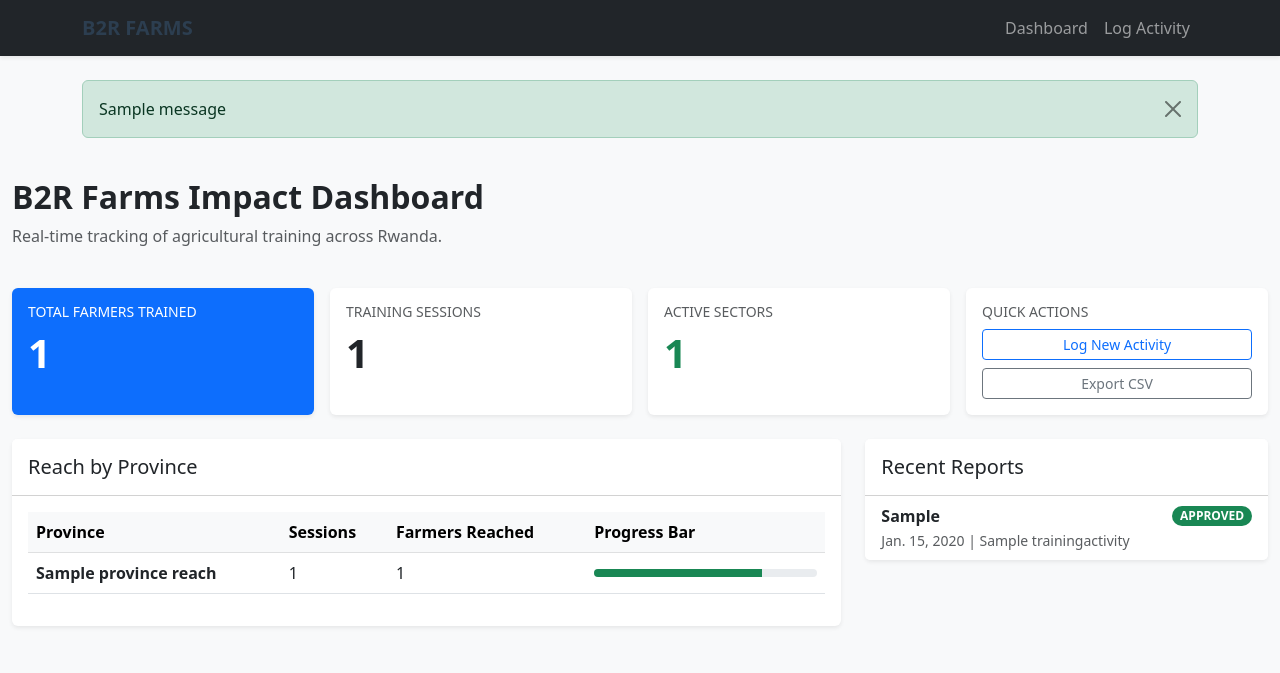
After one commit to AnastaseNtez/b2r-fellowship-management-system, a Django app: template bridge2Rwanda_fellowship_management_system/templates/dashboard.html in a window 1280 px wide. The commit adds this page. Shown: the top 673 px of the page. Run offline with Django 5.2, Linux system fonts and the light colour scheme; data comes from the database, SQL or seed files in the repository; tables that the repository leaves empty hold one stand-in row (values such as "Sample post"); the template is opened without the code that fills it: values that come from a table or form of the project are taken from there, most other values are stand-ins (such as "Sample title", 1, 10 or a date in 2020); one stand-in notice (Sample message) is shown.

Commit message:
Feat: Implement Role-based dashboards and Mentor approval workflow

```diff
--- a/bridge2Rwanda_fellowship_management_system/templates/base.html
+++ b/bridge2Rwanda_fellowship_management_system/templates/base.html
@@ -6,11 +6,55 @@
     <title>B2R Fellowship Management</title>
     <link href="https://cdn.jsdelivr.net/npm/bootstrap@5.3.0/dist/css/bootstrap.min.css" rel="stylesheet">
     <link rel="stylesheet" href="https://cdn.jsdelivr.net/npm/bootstrap-icons@1.10.0/font/bootstrap-icons.css">
+    <style>
+        body { background-color: #f8f9fa; }
+        .navbar-brand { font-weight: 700; color: #2c3e50; }
+    </style>
 </head>
-<body class="bg-light">
+<body>
 
-    {% block content %}
-    {% endblock %}
+    <nav class="navbar navbar-expand-lg navbar-dark bg-dark shadow-sm mb-4">
+        <div class="container">
+            <a class="navbar-brand" href="{% url 'dashboard' %}">B2R FARMS</a>
+            <button class="navbar-toggler" type="button" data-bs-toggle="collapse" data-bs-target="#navbarNav">
+                <span class="navbar-toggler-icon"></span>
+            </button>
+            <div class="collapse navbar-collapse" id="navbarNav">
+                <ul class="navbar-nav ms-auto">
+                    <li class="nav-item">
+                        <a class="nav-link" href="{% url 'dashboard' %}">Dashboard</a>
+                    </li>
+                    <li class="nav-item">
+                        <a class="nav-link" href="{% url 'submit_activity' %}">Log Activity</a>
+                    </li>
+                    {% if user.is_authenticated %}
+                    <li class="nav-item">
+                        <form method="post" action="{% url 'logout' %}" class="d-inline">
+                            {% csrf_token %}
+                            <button type="submit" class="nav-link btn btn-link">Logout ({{ user.username }})</button>
+                        </form>
+                    </li>
+                    {% endif %}
+                </ul>
+            </div>
+        </div>
+    </nav>
+
+    <div class="container">
+        {% if messages %}
+            {% for message in messages %}
+                <div class="alert alert-{{ message.tags }} alert-dismissible fade show" role="alert">
+                    {{ message }}
+                    <button type="button" class="btn-close" data-bs-dismiss="alert" aria-label="Close"></button>
+                </div>
+            {% endfor %}
+        {% endif %}
+    </div>
+
+    <main>
+        {% block content %}
+        {% endblock %}
+    </main>
 
     <script src="https://cdn.jsdelivr.net/npm/bootstrap@5.3.0/dist/js/bootstrap.bundle.min.js"></script>
 </body>
--- /dev/null
+++ b/bridge2Rwanda_fellowship_management_system/templates/dashboard.html
@@ -0,0 +1,112 @@
+{% extends 'base.html' %}
+
+{% block content %}
+<div class="container-fluid py-4">
+    <div class="row">
+        <div class="col-12 mb-4">
+            <h2 class="fw-bold">B2R Farms Impact Dashboard</h2>
+            <p class="text-muted">Real-time tracking of agricultural training across Rwanda.</p>
+        </div>
+    </div>
+
+    <div class="row g-3 mb-4">
+        <div class="col-md-3">
+            <div class="card border-0 shadow-sm bg-primary text-white h-100">
+                <div class="card-body">
+                    <h6 class="text-uppercase small">Total Farmers Trained</h6>
+                    <h2 class="display-6 fw-bold">{{ metrics.total_farmers }}</h2>
+                </div>
+            </div>
+        </div>
+        <div class="col-md-3">
+            <div class="card border-0 shadow-sm h-100">
+                <div class="card-body">
+                    <h6 class="text-uppercase text-muted small">Training Sessions</h6>
+                    <h2 class="display-6 fw-bold">{{ metrics.total_sessions }}</h2>
+                </div>
+            </div>
+        </div>
+        <div class="col-md-3">
+            <div class="card border-0 shadow-sm h-100">
+                <div class="card-body">
+                    <h6 class="text-uppercase text-muted small">Active Sectors</h6>
+                    <h2 class="display-6 fw-bold text-success">{{ metrics.active_sectors_count }}</h2>
+                </div>
+            </div>
+        </div>
+        <div class="col-md-3">
+            <div class="card border-0 shadow-sm h-100">
+                <div class="card-body">
+                    <h6 class="text-uppercase text-muted small">Quick Actions</h6>
+                    <div class="d-grid gap-2">
+                        <a href="{% url 'submit_activity' %}" class="btn btn-outline-primary btn-sm">Log New Activity</a>
+                        <a href="{% url 'export_activities_csv' %}" class="btn btn-outline-secondary btn-sm">Export CSV</a>
+                    </div>
+                </div>
+            </div>
+        </div>
+    </div>
+
+    <div class="row">
+        <div class="col-lg-8 mb-4">
+            <div class="card border-0 shadow-sm">
+                <div class="card-header bg-white py-3">
+                    <h5 class="mb-0">Reach by Province</h5>
+                </div>
+                <div class="card-body">
+                    <table class="table align-middle">
+                        <thead class="table-light">
+                            <tr>
+                                <th>Province</th>
+                                <th>Sessions</th>
+                                <th>Farmers Reached</th>
+                                <th>Progress Bar</th>
+                            </tr>
+                        </thead>
+                        <tbody>
+                            {% for p in metrics.province_reach %}
+                            <tr>
+                                <td class="fw-bold">{{ p.sector__district__province__name }}</td>
+                                <td>{{ p.session_count }}</td>
+                                <td>{{ p.total_farmers }}</td>
+                                <td style="width: 30%;">
+                                    <div class="progress" style="height: 8px;">
+                                        <div class="progress-bar bg-success" style="width: 75%;"></div>
+                                    </div>
+                                </td>
+                            </tr>
+                            {% empty %}
+                            <tr><td colspan="4" class="text-center">No approved data available yet.</td></tr>
+                            {% endfor %}
+                        </tbody>
+                    </table>
+                </div>
+            </div>
+        </div>
+
+        <div class="col-lg-4">
+            <div class="card border-0 shadow-sm">
+                <div class="card-header bg-white py-3">
+                    <h5 class="mb-0">Recent Reports</h5>
+                </div>
+                <ul class="list-group list-group-flush">
+                    {% for activity in recent_activities %}
+                    <li class="list-group-item">
+                        <div class="d-flex justify-content-between align-items-center">
+                            <strong>{{ activity.training_topic }}</strong>
+                            <span class="badge rounded-pill
+                                {% if activity.status == 'APPROVED' %}bg-success
+                                {% elif activity.status == 'REVISION' %}bg-warning
+                                {% else %}bg-secondary{% endif %}">
+                                {{ activity.status }}
+                            </span>
+                        </div>
+                        <small class="text-muted">{{ activity.date }} | {{ activity.village_name }}</small>
+                    </li>
+                    {% endfor %}
+                </ul>
+            </div>
+        </div>
+    </div>
+</div>
+{% endblock %}
```
Also changed, not shown: activities/serializers.py (added, +23 -0 lines), activities/utils.py (added, +25 -0 lines), activities/views.py (+87 -11 lines).
